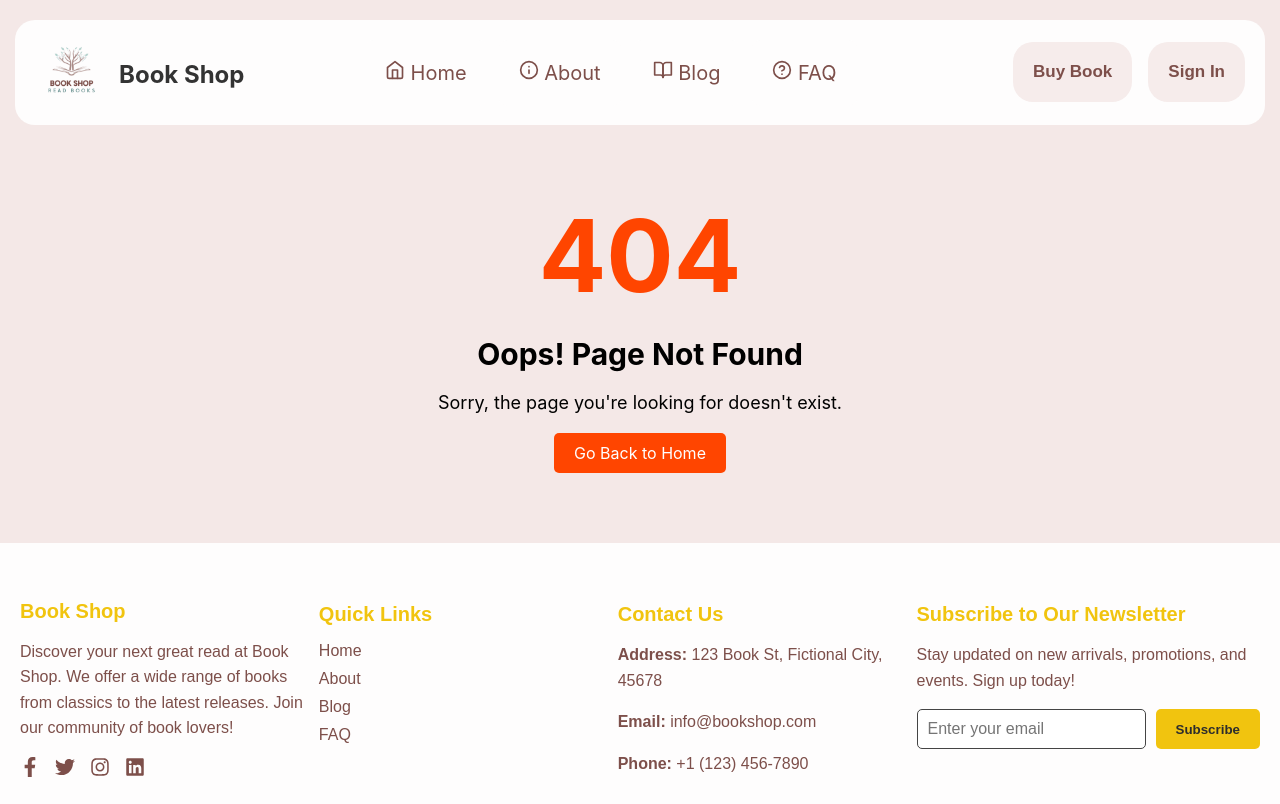
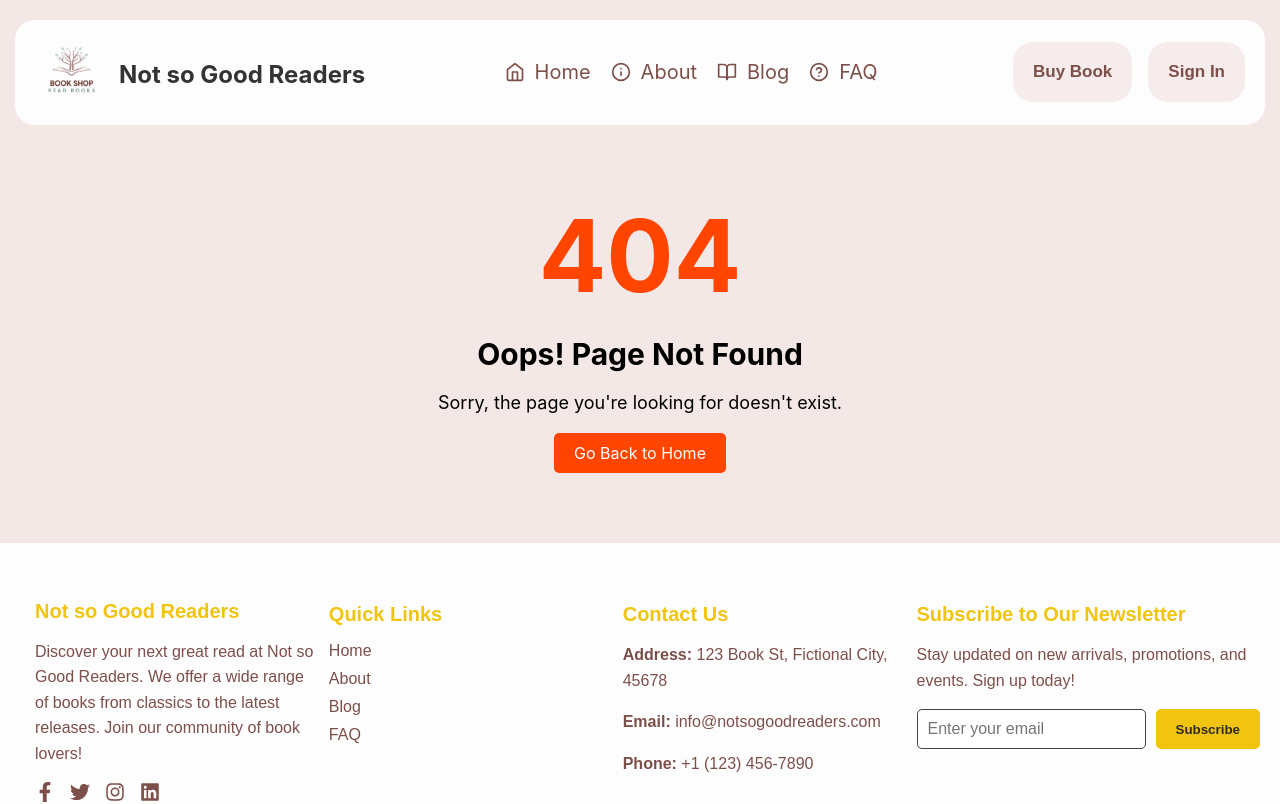
Before and after one commit to mainuddinrussel73/simple-book-shop, a React (Create React App) app: page /simple-book-shop in a window 1280 px wide. Shown: the top 804 px of the page. Built offline with nearby package versions, Linux system fonts and the light colour scheme.

Commit message:
made UI consistent for tablet

```diff
--- a/src/components/Footer.js
+++ b/src/components/Footer.js
@@ -8,9 +8,9 @@ const Footer = () => {
       <div className="container">
         <div className="footer-content">
           <div className="footer-section about">
-            <h2>Book Shop</h2>
+            <h2>Not so Good Readers</h2>
             <p>
-              Discover your next great read at Book Shop. We offer a wide range of books from classics to the latest releases. Join our community of book lovers!
+              Discover your next great read at Not so Good Readers. We offer a wide range of books from classics to the latest releases. Join our community of book lovers!
             </p>
             <div className="socials">
               <a href="#"><FaFacebookF /></a>
@@ -21,7 +21,7 @@ const Footer = () => {
           </div>
 
           <div className="footer-section links">
-            <h3>Quick Links</h3>
+            <h3 >Quick Links</h3>
             <ul>
               <li><a href="#">Home</a></li>
               <li><a href="#">About</a></li>
@@ -33,7 +33,7 @@ const Footer = () => {
           <div className="footer-section contact">
             <h3>Contact Us</h3>
             <p><strong>Address:</strong> 123 Book St, Fictional City, 45678</p>
-            <p><strong>Email:</strong> info@bookshop.com</p>
+            <p><strong>Email:</strong> info@notsogoodreaders.com</p>
             <p><strong>Phone:</strong> +1 (123) 456-7890</p>
           </div>
           <div className="footer-section subscribe">
--- a/src/components/Navbar.js
+++ b/src/components/Navbar.js
@@ -52,27 +52,57 @@ const Navbar = () => {
             <img src={weblogo} alt="Book Shop Logo" className="navbar-logo" />
           </Link>
           {/* Website Title */}
-          <h1 className="navbar-title">Book Shop</h1>
+          <h1 className="navbar-title">Not so Good Readers</h1>
       </div>
       <ul ref={dropdownRef}  className={`nav-links ${isOpen ? 'active' : ''}`}>
       <li>
           <Link to="/" onClick={closeDropdown}>
-            <FiHome className="nav-icon" /> Home
+          <div className='nav-item'>
+              <div>
+              <FiHome className="nav-icon" />
+              </div>
+              <div>
+                <p>Home</p>
+              </div>
+            </div>
           </Link>
         </li>
         <li>
           <Link to="/about" onClick={closeDropdown}>
-            <FiInfo className="nav-icon" /> About
+          <div className='nav-item'>
+              <div>
+              <FiInfo className="nav-icon" />
+              </div>
+              <div>
+                <p>About</p>
+              </div>
+            </div>
           </Link>
         </li>
         <li>
           <Link to="/blog" onClick={closeDropdown}>
-            <FiBookOpen className="nav-icon" /> Blog
+          <div className='nav-item'>
+              <div>
+              <FiBookOpen className="nav-icon" />
+              </div>
+              <div>
+                <p>Blog</p>
+              </div>
+            </div>
+
           </Link>
         </li>
         <li>
-          <Link to="/faq" onClick={closeDropdown}>
-            <FiHelpCircle className="nav-icon" /> FAQ
+          <Link to="/faq" onClick={closeDropdown} >
+            <div className='nav-item'>
+              <div >
+              <FiHelpCircle className="nav-icon" />
+              </div>
+              <div>
+                <p>FAQ</p>
+              </div>
+            </div>
+
           </Link>
         </li>
         <li><button className="nav-button2" onClick={closeDropdown}>Buy Book</button></li>
--- a/src/styles/Footer.css
+++ b/src/styles/Footer.css
@@ -5,6 +5,8 @@
     color: #7D4F4A;
     padding: 40px 0;
     font-family: 'Arial', sans-serif;
+    left:0px;
+    bottom:0px;
   }
 
   .footer .container {
@@ -23,6 +25,8 @@
     flex: 1;
     margin-bottom: 20px;
     max-width: 100%;
+    margin-left: 15px;
+
   }
 
   .footer-section h2,
--- a/src/styles/Navbar.css
+++ b/src/styles/Navbar.css
@@ -45,6 +45,7 @@
 .nav-links {
   display: flex;
   list-style: none;
+  line-height: 1px;
   margin: 0;
   padding: 0;
   z-index: 999;
@@ -55,6 +56,89 @@
 
 }
 
+
+
+.nav-links a {
+  text-decoration: none; /* Remove underline */
+  color: #7D4F4A; /* Button text color */
+  background-color: #FEFDFD; /* Button background color */
+  border-radius: 10px; /* Rounded corners */
+  border: 1px solid transparent; /* Border for hover effect */
+  transition: all 0.3s ease; /* Smooth transition for hover */
+  font-size: 20px;
+
+}
+
+
+.nav-item{
+  width: 100%;
+  padding: 5px;
+  border-radius: 10px;
+  display: flex;
+  justify-content: center;
+  flex-grow: 1;
+  align-items: center;
+}
+.nav-item:hover{
+  background-color: #F1F0EF; /* Darker background on hover */
+  border: 1px solid white; /* Show border on hover */
+}
+.nav-item div{
+  line-height: 1px;
+  text-decoration: none;
+  margin-left: 10px;
+
+}
+
+/* Button styles */
+
+
+.nav-button1{
+  margin-left: 1rem;
+  padding: 20px;
+    border: none;
+    border-radius: 20px;
+    background-color: #F6ECEB;
+    color: #7D4F4A;
+    font-size: 17px;
+    font-weight: bold;
+}
+
+.nav-button2 {
+  display: none; /* Space between buttons */
+}
+
+/* Hamburger menu styles */
+.menu-toggle {
+  display: none; /* Hidden by default */
+  cursor: pointer;
+}
+
+@media (max-width: 1024px) {
+
+
+/* Center the nav links */
+.nav-links {
+  display: flex;
+  list-style: none;
+  margin: 0;
+  padding: 0;
+  z-index: 999;
+  flex-grow: 1;
+  justify-content: center;
+  margin-left: 10px;
+  margin-right: 10px;
+
+}
+.nav-item{
+  display: flex;
+  flex-direction: column;
+  width: 100%;
+}
+.nav-item div{
+  margin-left: 10px;
+line-height: 1px;
+}
 .nav-links li {
   margin: 0 5px;
 }
@@ -62,7 +146,6 @@
 .nav-links a {
   text-decoration: none; /* Remove underline */
   color: #7D4F4A; /* Button text color */
-  padding: 20px 20px; /* Padding inside the button */
   background-color: #FEFDFD; /* Button background color */
   border-radius: 10px; /* Rounded corners */
   border: 1px solid transparent; /* Border for hover effect */
@@ -88,16 +171,13 @@
     color: #7D4F4A;
     font-size: 17px;
     font-weight: bold;
+    margin-bottom: 5px;
+        margin-top: 5px;
 }
 
 .nav-button2 {
   display: none; /* Space between buttons */
 }
-
-/* Hamburger menu styles */
-.menu-toggle {
-  display: none; /* Hidden by default */
-  cursor: pointer;
 }
 
 /* Responsive styles */
@@ -127,7 +207,7 @@
     transition: all 1s ease;
   }
   .nav-links li {
-    margin: 10px 10px;
+    margin: 2px 10px;
   }
   .nav-links a {
     text-decoration: none; /* Remove underline */
@@ -141,7 +221,24 @@
     margin-top: 10px;
     margin-bottom: 10px;
   }
+  .nav-item{
+    width: 100%;
+    padding: 5px;
+    border-radius: 10px;
+    flex-direction: row;
+    flex-grow: 1;
+    display: flex;
+    justify-content: flex-start;
+  }
+  .nav-item:hover{
+    background-color: #F1F0EF; /* Darker background on hover */
+    border: 1px solid white; /* Show border on hover */
+  }
+  .nav-item div{
+    line-height: 1px;
+    text-decoration: none;
 
+  }
   .nav-links.active {
     display: flex; /* Show links when active */
 
```
